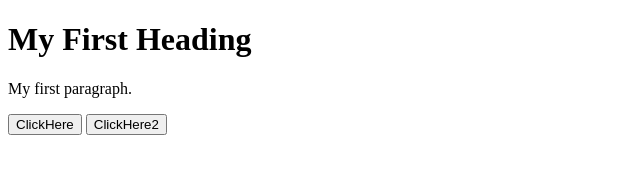
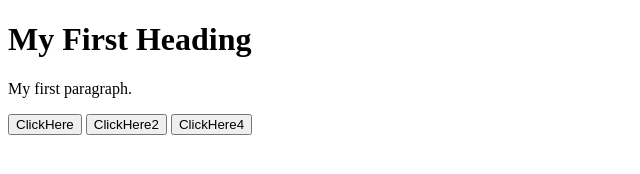
Before and after one commit to tutulddc/newdev, a plain HTML site: page index.html in a window 1280 px wide. Shown: the whole page, without its empty margins (0-640 px from the left). Drawn offline with Linux system fonts and the light colour scheme.

Commit message:
ClickHere4

```diff
--- a/index.html
+++ b/index.html
@@ -7,6 +7,7 @@
 
 <button>ClickHere</button>
 <button>ClickHere2</button>
+<button>ClickHere4</button>
 
 </body>
 </html>
```
